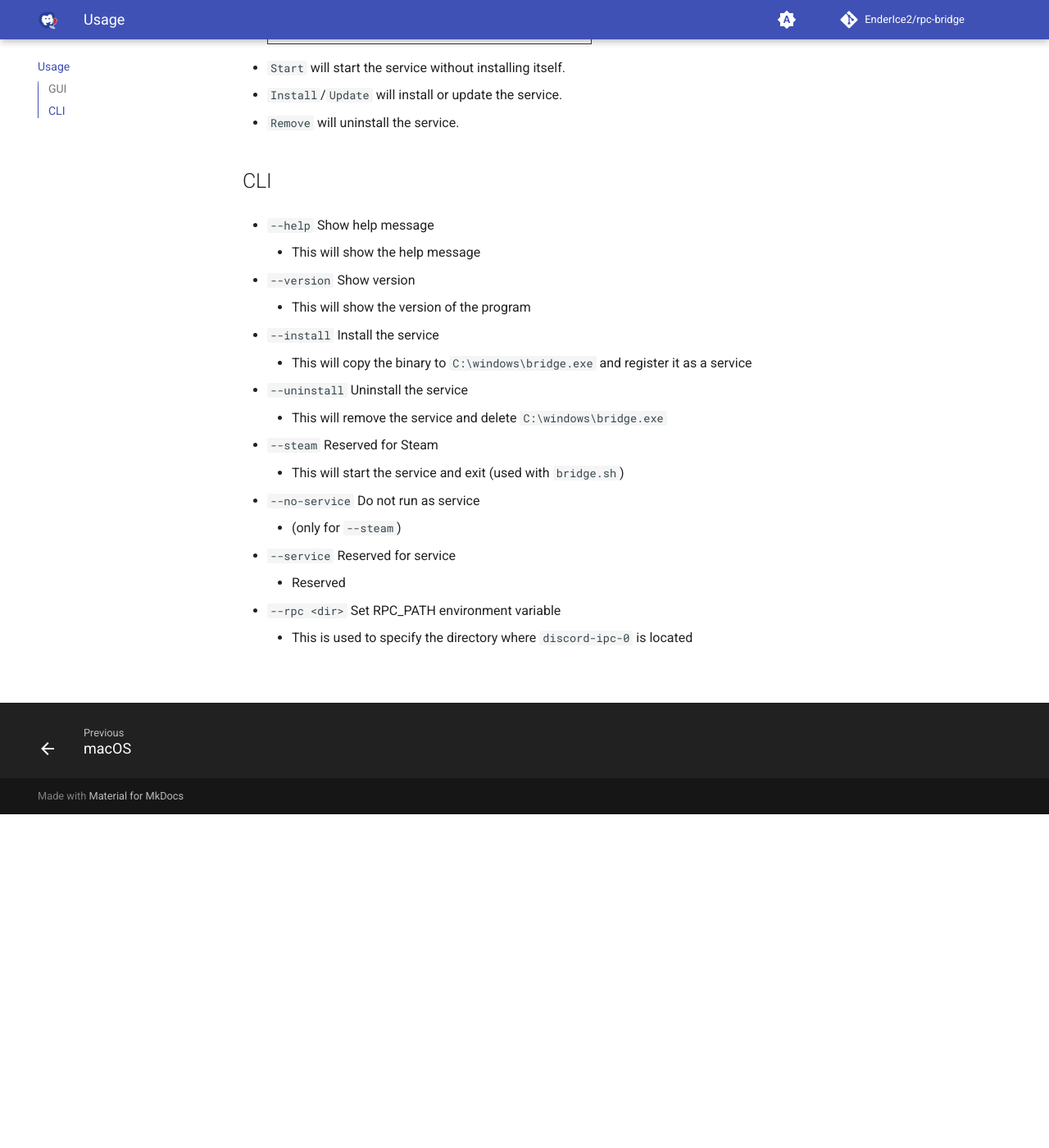
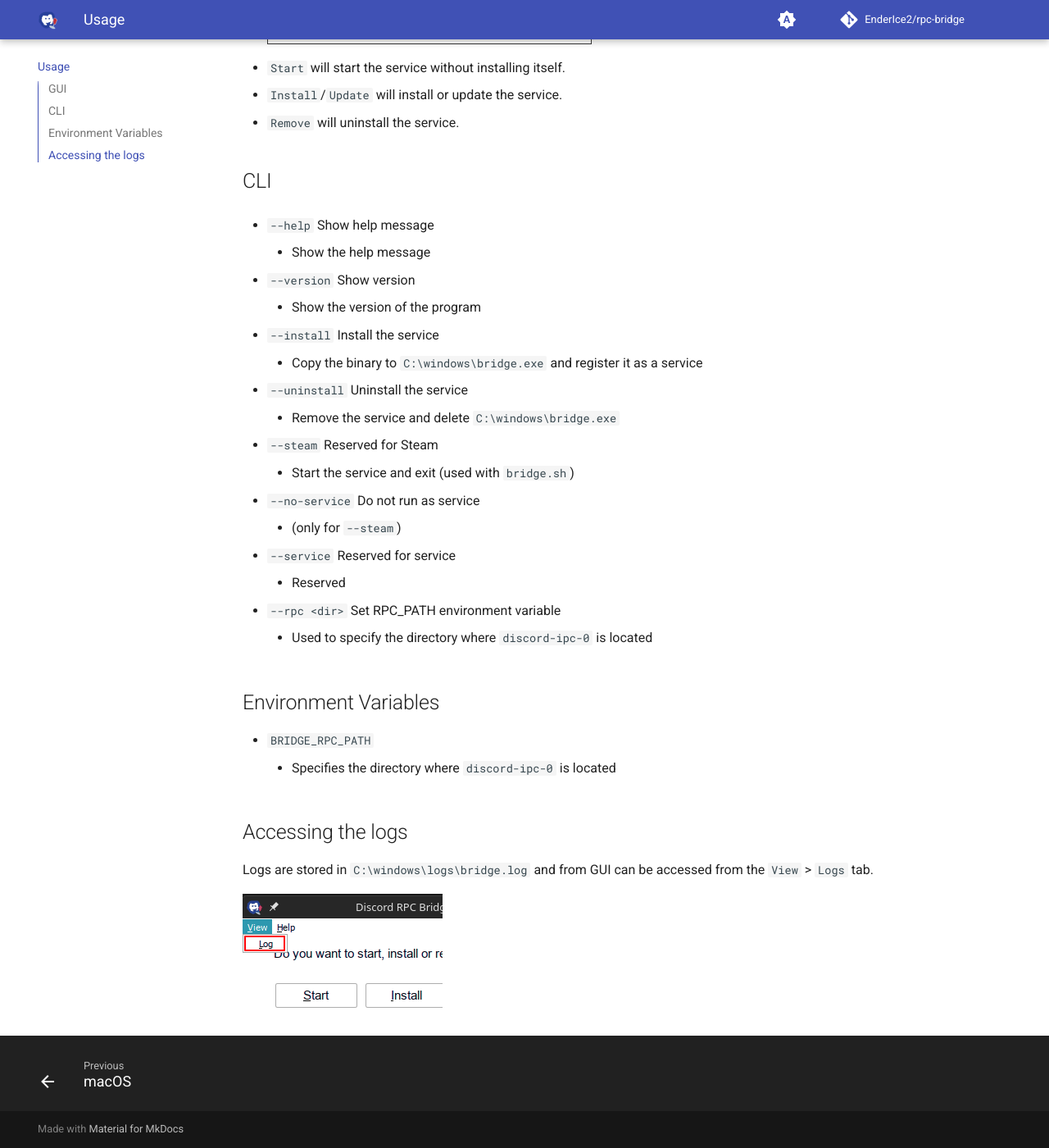
Before and after one commit to EnderIce2/rpc-bridge, an MkDocs documentation site: the page built from docs/usage.md, in a window 1280 px wide and 1400 px high, scrolled down 407 px. Shown: the whole window at 82% size. Built offline with MkDocs 1.6.1 and Material for MkDocs 9.7.7, drawn with Linux system fonts in a browser that asks for light colours; comment, search, counter and statistics services are not loaded.

Commit message:
docs: update Known Issues and usage tab
Signed-off-by: enderice2 <enderice2@protonmail.com>

```diff
--- a/docs/usage.md
+++ b/docs/usage.md
@@ -11,19 +11,19 @@
 ## CLI
 
 - `--help` Show help message
-    - This will show the help message
+    - Show the help message
 
 - `--version` Show version
-    - This will show the version of the program
+    - Show the version of the program
 
 - `--install` Install the service
-    - This will copy the binary to `C:\windows\bridge.exe` and register it as a service
+    - Copy the binary to `C:\windows\bridge.exe` and register it as a service
 
 - `--uninstall` Uninstall the service
-    - This will remove the service and delete `C:\windows\bridge.exe`
+    - Remove the service and delete `C:\windows\bridge.exe`
 
 - `--steam` Reserved for Steam
-    - This will start the service and exit (used with `bridge.sh`)
+    - Start the service and exit (used with `bridge.sh`)
 
 - `--no-service` Do not run as service
     - (only for `--steam`)
@@ -32,4 +32,15 @@
     - Reserved
 
 - `--rpc <dir>` Set RPC_PATH environment variable
-    - This is used to specify the directory where `discord-ipc-0` is located
+    - Used to specify the directory where `discord-ipc-0` is located
+
+## Environment Variables
+
+- `BRIDGE_RPC_PATH`
+    - Specifies the directory where `discord-ipc-0` is located
+
+## Accessing the logs
+
+Logs are stored in `C:\windows\logs\bridge.log` and from GUI can be accessed from the `View` > `Logs` tab.
+
+![logs](assets/logs_tab.png "rpc-bridge logs tab")
```
Also changed, not shown: docs/index.md (+2 -3 lines), docs/assets/logs_tab.png (added).
